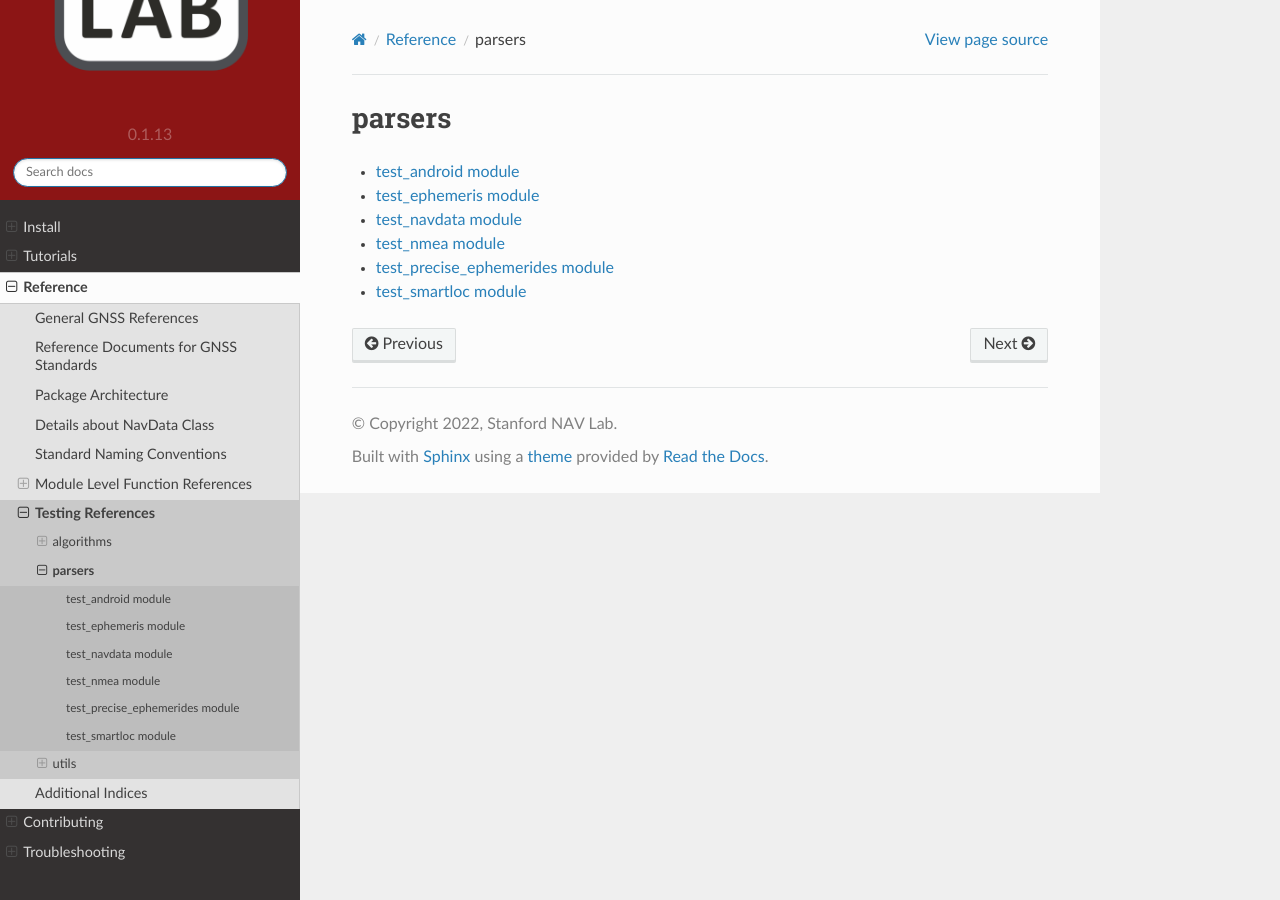
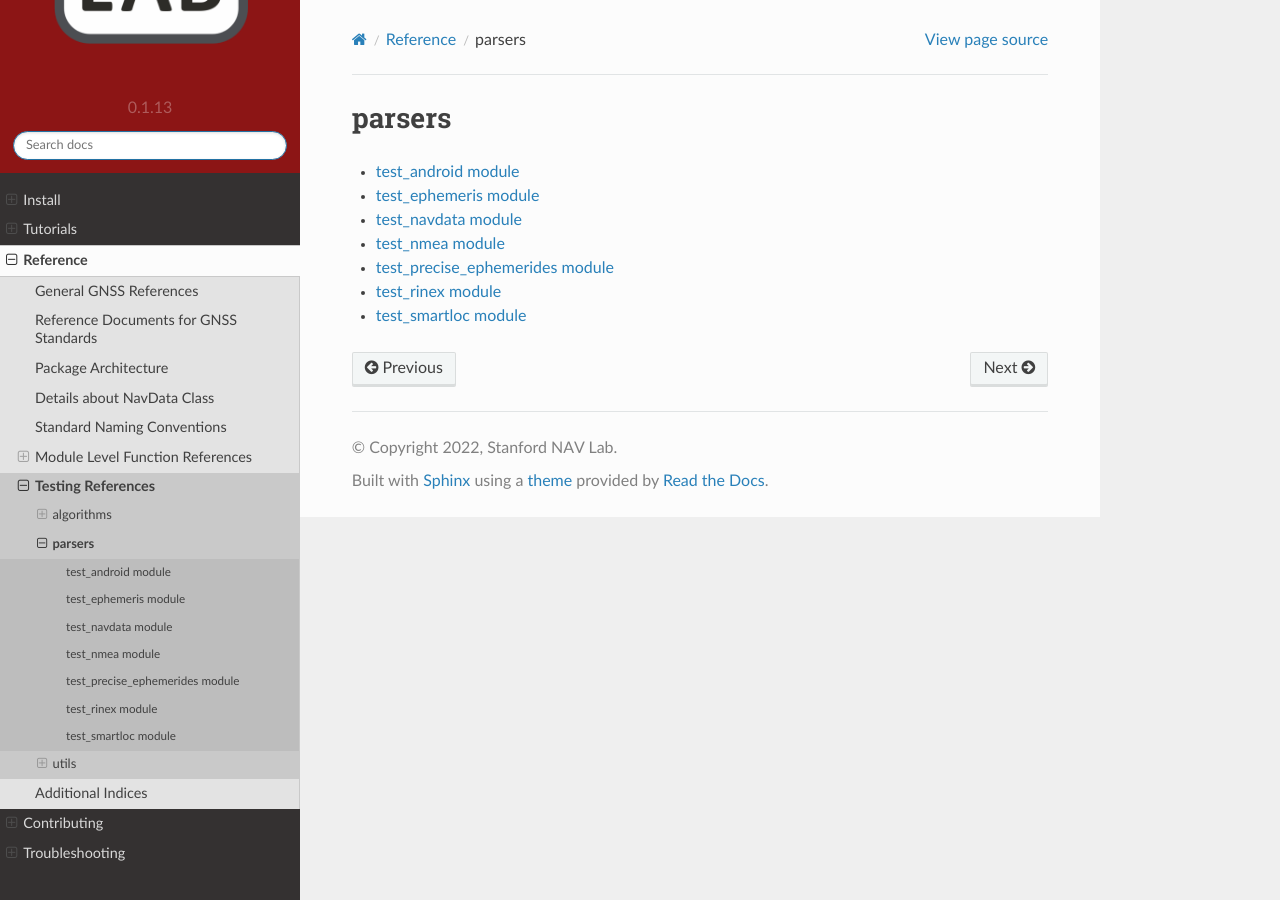
Before and after one commit to Stanford-NavLab/gnss_lib_py, a Sphinx documentation site: the page built from docs/source/reference/test_parsers/modules.rst, in a window 1280 px wide. Built offline with Sphinx 7.4.7 and the Read the Docs theme 2.0.0, drawn with Linux system fonts in a browser that asks for light colours; pages that are not in the unit, such as notebooks, are missing from menus; the version number is read from the project's files by our own code.

Commit message:
Updated docs

```diff
--- a/docs/source/reference/parsers/modules.rst
+++ b/docs/source/reference/parsers/modules.rst
@@ -9,4 +9,5 @@ parsers
    navdata
    nmea
    precise_ephemerides
+   rinex
    smartloc
--- a/docs/source/reference/test_parsers/modules.rst
+++ b/docs/source/reference/test_parsers/modules.rst
@@ -9,4 +9,5 @@ parsers
    test_navdata
    test_nmea
    test_precise_ephemerides
+   test_rinex
    test_smartloc
--- /dev/null
+++ b/docs/source/reference/test_parsers/test_rinex.rst
@@ -0,0 +1,7 @@
+test\_rinex module
+==================
+
+.. automodule:: test_rinex
+   :members:
+   :undoc-members:
+   :show-inheritance:
```
Also changed, not shown: docs/source/reference/parsers/rinex.rst (added, +7 -0 lines), docs/source/requirements.txt (+30 -28 lines), requirements.txt (+30 -28 lines), 2 other files.
